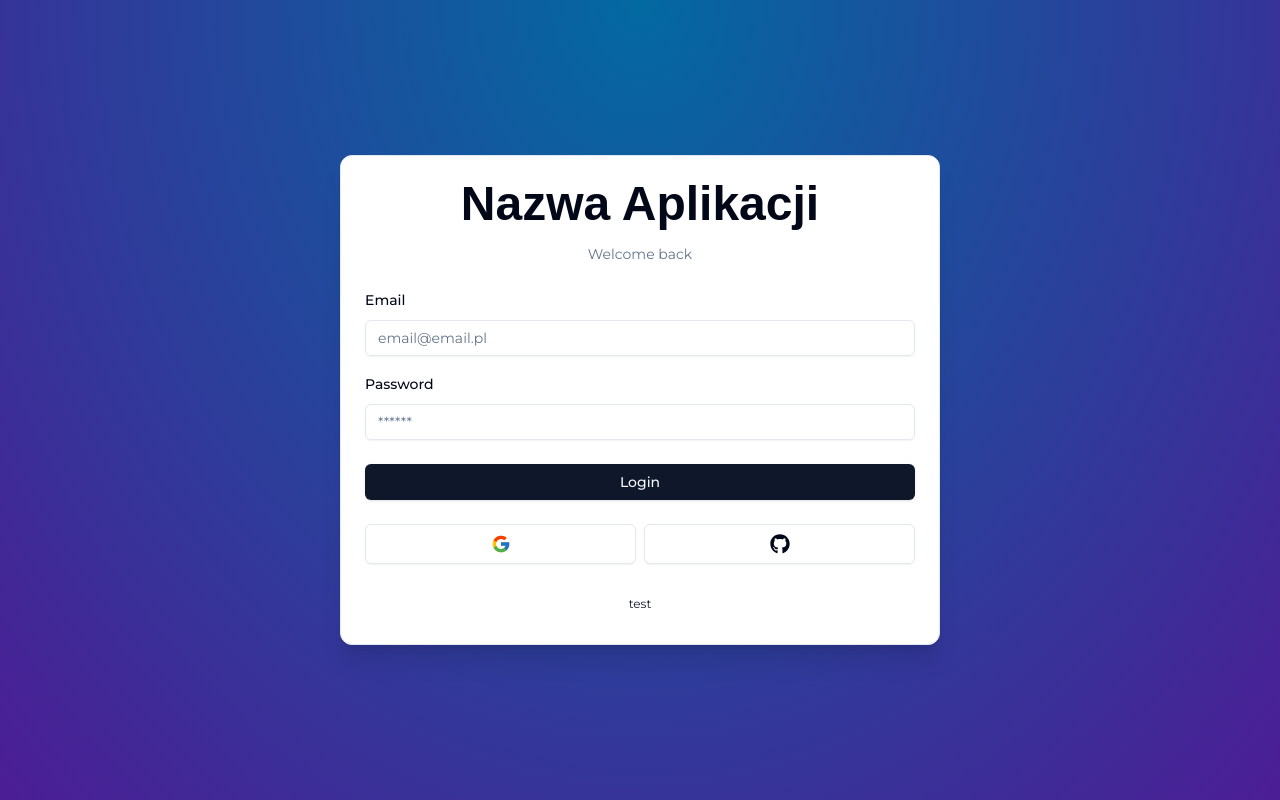
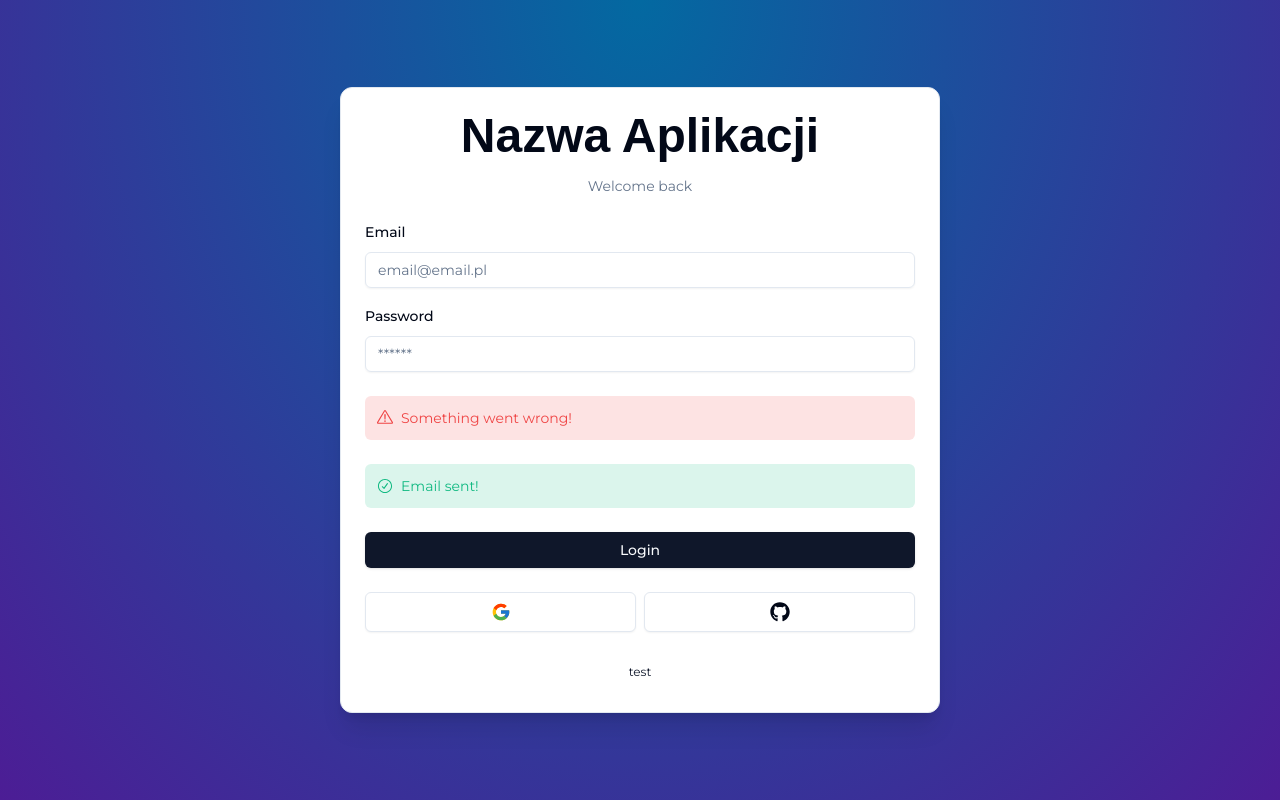
Before and after one commit to Elldrigar/na-regale, a Next.js app: page /auth/login in a window 1280 px wide. Built offline with nearby package versions, Linux system fonts and the light colour scheme; a web font is replaced by a local one.

Commit message:
use Form Succes and Error

```diff
--- a/components/auth/login-form.tsx
+++ b/components/auth/login-form.tsx
@@ -14,7 +14,9 @@ import {
     FormLabel
 } from '@/components/ui/form'
 import { Input } from '@/components/ui/input'
-import {Button} from "@/components/ui/button";
+import { Button } from '@/components/ui/button'
+import { FormError } from '@/components/notification/form-error'
+import { FormSuccess } from '@/components/notification/form-success'
 
 export const LoginForm = () => {
     const form = useForm<z.infer<typeof LoginSchema>>({
@@ -38,7 +40,7 @@ export const LoginForm = () => {
             showSocial>
             <Form {...form}>
                 <form
-                    onSubmit={form.handleSubmit(() => onSubmit)}
+                    onSubmit={form.handleSubmit(onSubmit)}
                     className='space-y-6'>
                     <div className='space-y-4'>
                         <FormField
@@ -74,7 +76,11 @@ export const LoginForm = () => {
                             )}
                         />
                     </div>
-                    <Button type='submit' className='w-full' >Login</Button>
+                    <FormError message='Something went wrong!' />
+                    <FormSuccess message='Email sent!' />
+                    <Button type='submit' className='w-full'>
+                        Login
+                    </Button>
                 </form>
             </Form>
         </CardWrapper>
```
